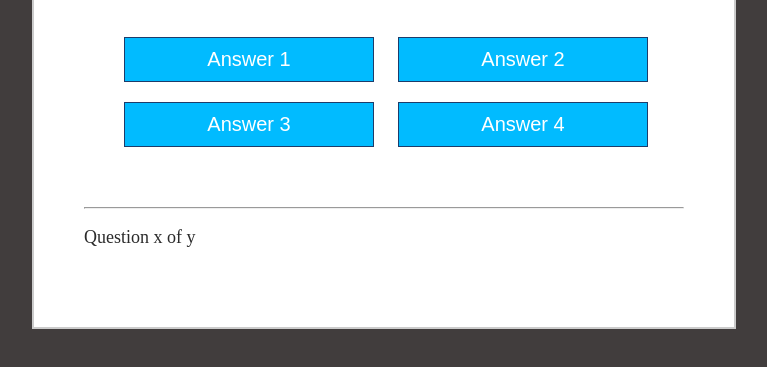
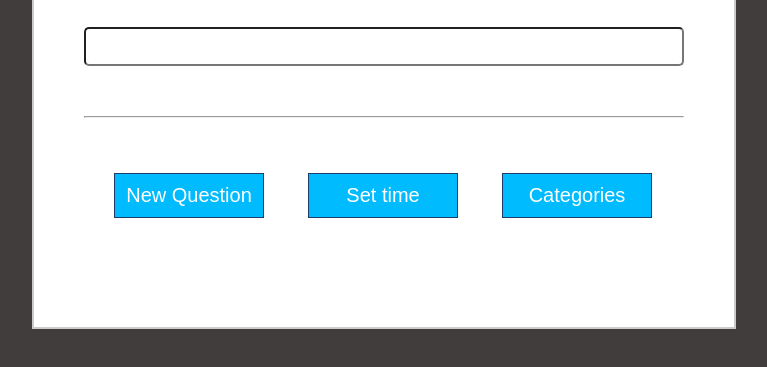
Before and after one commit to DanielRT96/quiz_app, a plain HTML site: page index.html in a window 1280 px wide. Shown: the part 243-610 px from the top of the page, without its empty margins (256-1023 px from the left). Drawn offline with Linux system fonts and the light colour scheme.

Commit message:
UI remastered

```diff
--- a/index.html
+++ b/index.html
@@ -14,17 +14,15 @@
 
             <p id="question">Test question?</p>
 
-            <div class="buttons">
-                <button id="btn0"><span id="choice0">Answer 1</span></button>
-                <button id="btn1"><span id="choice1">Answer 2</span></button>
-                <button id="btn2"><span id="choice2">Answer 3</span></button>
-                <button id="btn3"><span id="choice3">Answer 4</span></button>
-            </div>
+            <input type="text" id="answer"></input>
 
             <hr style="margin-top: 50px">
-            <footer>
-                <p id="progress">Question x of y</p>
-            </footer>
+
+        </div>
+        <div class="buttons">
+            <button id="new-btn" class="buttons">New Question</button>
+            <button id="timer-btn" class="buttons">Set time</button>
+            <button id="category-btn" class="buttons">Categories</button>
         </div>
     </div>
 
--- a/style.css
+++ b/style.css
@@ -34,41 +34,39 @@ body {
     color: #01BBFF;
 }
 
+#answer {
+    width: 100%;
+    background-color: #fff;
+    border 1px solid black;
+    border-radius: 5px;
+    padding: 10px;
+}
+
 .buttons {
     margin-top: 30px;
-    margin-left: 40px;
 }
 
-#btn0,
-#btn1,
-#btn2,
-#btn3 {
-
-    background-color: #01BBFF;
-    width: 250px;
-    font-size: 20px;
-    color: #fff;
-    border: 1px solid #1D3C6A;
-    margin: 10px 20px 10px 0px;
-    padding: 10px 10px;
-}
-
-#btn0:hover,
-#btn1:hover,
-#btn2:hover,
-#btn3:hover {
+#new-btn:hover,
+#timer-btn:hover,
+#category-btn:hover {
     cursor: pointer;
     background-color: #01BBFF;
 }
 
-#btn0:focus,
-#btn1:focus,
-#btn2:focus,
-#btn3:focus {
+#new-btn:focus,
+#timer-btn:focus,
+#category-btn:focus {
     outline: 0;
 }
 
-#progress {
-    color: #2b2b2b;
-    font-size: 18px;
+#new-btn,
+#timer-btn,
+#category-btn {
+    background-color: #01BBFF;
+    width: 150px;
+    font-size: 20px;
+    color: #fff;
+    border: 1px solid #1D3C6A;
+    margin: 25px 10px 40px 30px;
+    padding: 10px 10px;
 }
```
